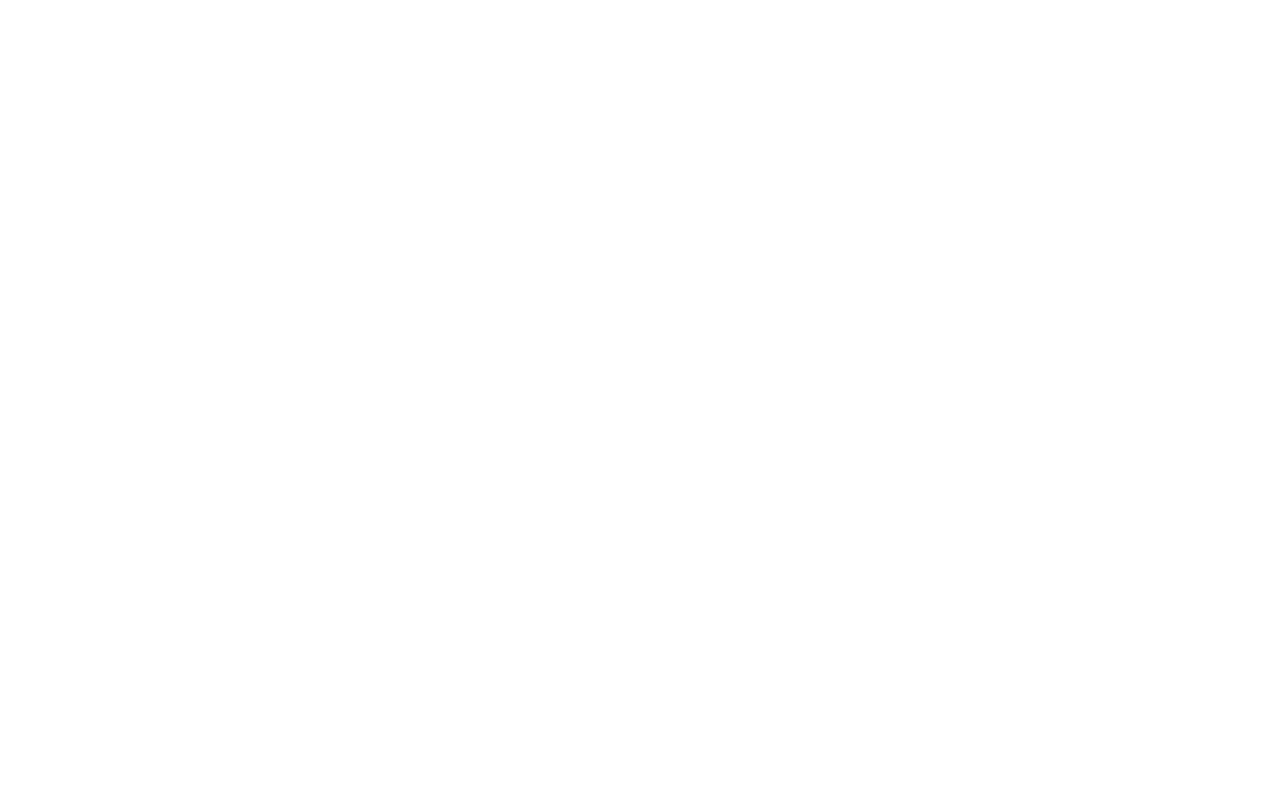
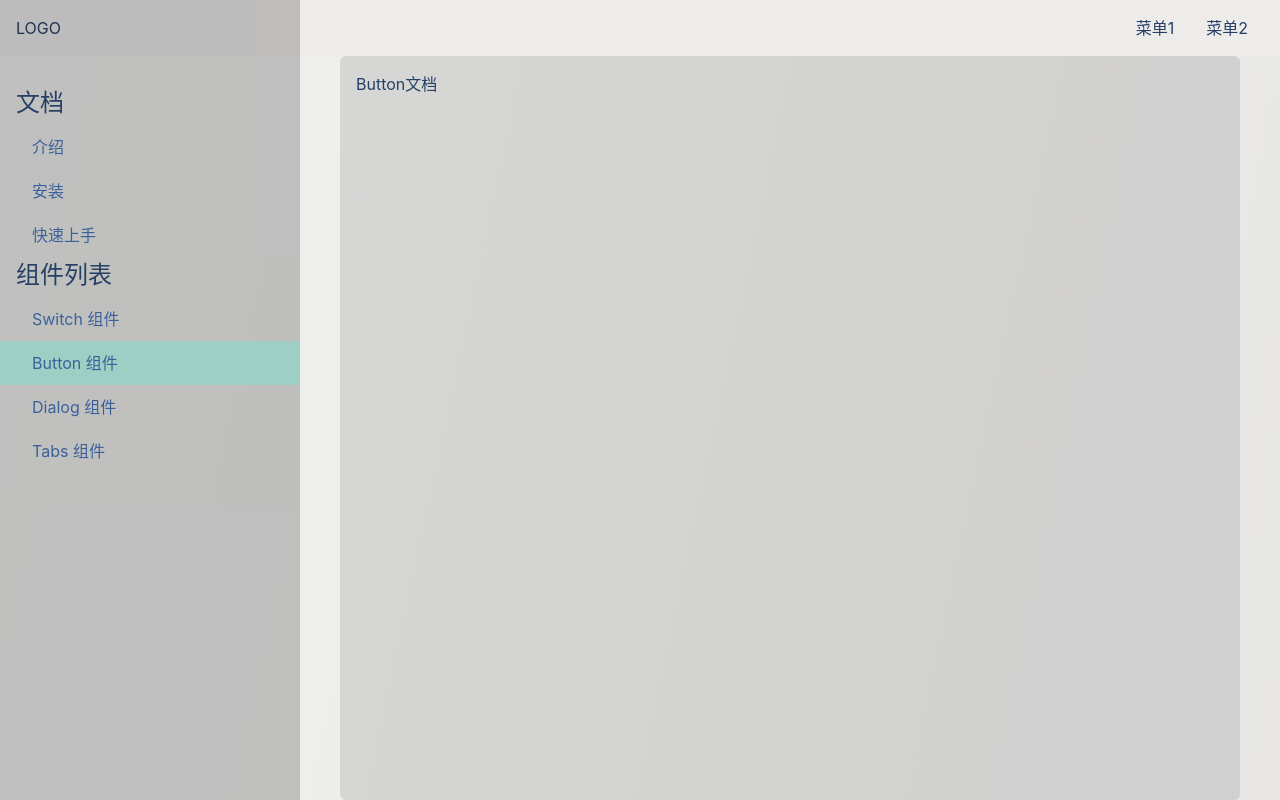
Before and after one commit to The-Duan/Vue3-corgi-UI, a Vue app: page /#/doc/button in a window 1280 px wide. Before the commit this address had no page. Built offline with nearby package versions, Linux system fonts and the light colour scheme.

Commit message:
官网框架搭建

```diff
--- /dev/null
+++ b/src/components/ButtonDemo.vue
@@ -0,0 +1,19 @@
+<template>
+  <div>
+    Button文档
+  </div>
+</template>
+
+<script lang="ts">
+// import Vue from 'vue';
+// import {Component} from 'vue-property-decorator';
+//
+// @Component
+// export default class App extends Vue {
+//
+// }
+</script>
+
+<style lang="scss" scoped>
+
+</style>
--- /dev/null
+++ b/src/components/DialogDemo.vue
@@ -0,0 +1,13 @@
+<template>
+<div>
+  DialogDemo文档
+</div>
+</template>
+
+<script lang="ts">
+
+</script>
+
+<style lang="scss" scoped>
+
+</style>
--- /dev/null
+++ b/src/components/DocDemo.vue
@@ -0,0 +1,19 @@
+<template>
+<div>
+  DocDemo默认页面
+</div>
+</template>
+
+<script lang="ts">
+// import Vue from 'vue';
+// import {Component} from 'vue-property-decorator';
+//
+// @Component
+// export default class App extends Vue {
+//
+// }
+</script>
+
+<style lang="scss" scoped>
+
+</style>
--- /dev/null
+++ b/src/components/TabsDemo.vue
@@ -0,0 +1,19 @@
+<template>
+<div>
+  TabsDemo文档
+</div>
+</template>
+
+<script lang="ts">
+// import Vue from 'vue';
+// import {Component} from 'vue-property-decorator';
+//
+// @Component
+// export default class App extends Vue {
+//
+// }
+</script>
+
+<style lang="scss" scoped>
+
+</style>
--- /dev/null
+++ b/src/components/get-started.vue
@@ -0,0 +1,19 @@
+<template>
+<div>
+  快速上手
+</div>
+</template>
+
+<script lang="ts">
+// import Vue from 'vue';
+// import {Component} from 'vue-property-decorator';
+//
+// @Component
+// export default class App extends Vue {
+//
+// }
+</script>
+
+<style lang="scss" scoped>
+
+</style>
--- /dev/null
+++ b/src/components/install.vue
@@ -0,0 +1,19 @@
+<template>
+<div>
+  安装
+</div>
+</template>
+
+<script lang="ts">
+// import Vue from 'vue';
+// import {Component} from 'vue-property-decorator';
+//
+// @Component
+// export default class App extends Vue {
+//
+// }
+</script>
+
+<style lang="scss" scoped>
+
+</style>
--- /dev/null
+++ b/src/components/introduce.vue
@@ -0,0 +1,19 @@
+<template>
+<div>
+  介绍
+</div>
+</template>
+
+<script lang="ts">
+// import Vue from 'vue';
+// import {Component} from 'vue-property-decorator';
+//
+// @Component
+// export default class App extends Vue {
+//
+// }
+</script>
+
+<style lang="scss" scoped>
+
+</style>
--- a/src/views/Doc.vue
+++ b/src/views/Doc.vue
@@ -13,7 +13,7 @@
               <router-link to="/doc/install">安装</router-link>
             </li>
             <li>
-              <router-link to="/doc/get-started">快速上手</router-link>
+              <router-link to="/doc/getStarted">快速上手</router-link>
             </li>
 
           </ol>
```
Also changed, not shown: src/Router.ts (+21 -4 lines).
